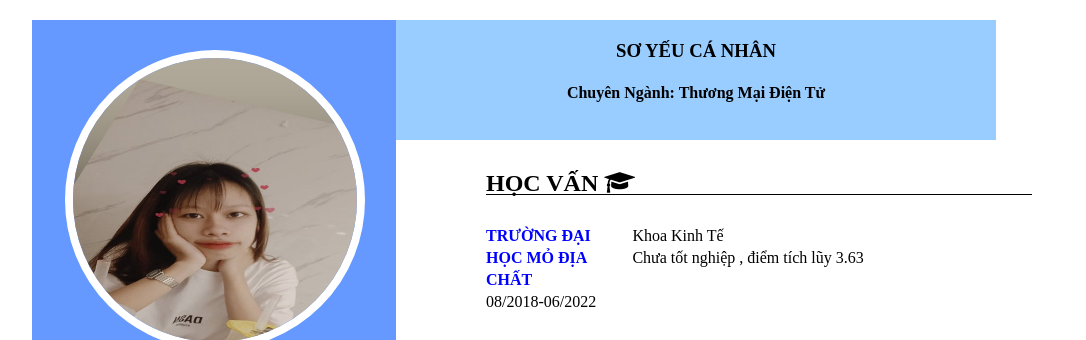
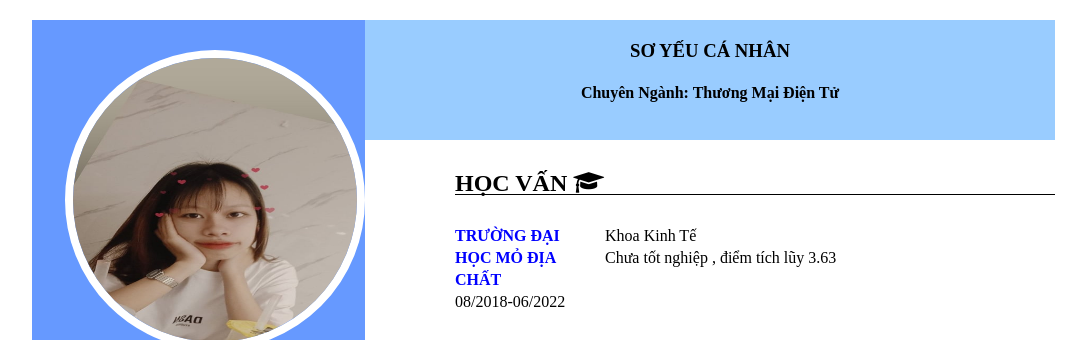
Before and after one commit to lethianh0209/1824010829, a plain HTML site: page index.html in a window 1280 px wide. Shown: the top 340 px of the page, without its empty margins (108-1194 px from the left). Drawn offline with Linux system fonts and the light colour scheme.

Commit message:
cập nhật

```diff
--- a/style.css
+++ b/style.css
@@ -91,7 +91,7 @@ body {
 }
 
 .row .col-7 .head {
-    width: 600px;
+    width: 690px;
     height: 120px;
     background-color: #99CCFF;
     margin-left: -90px;
```
